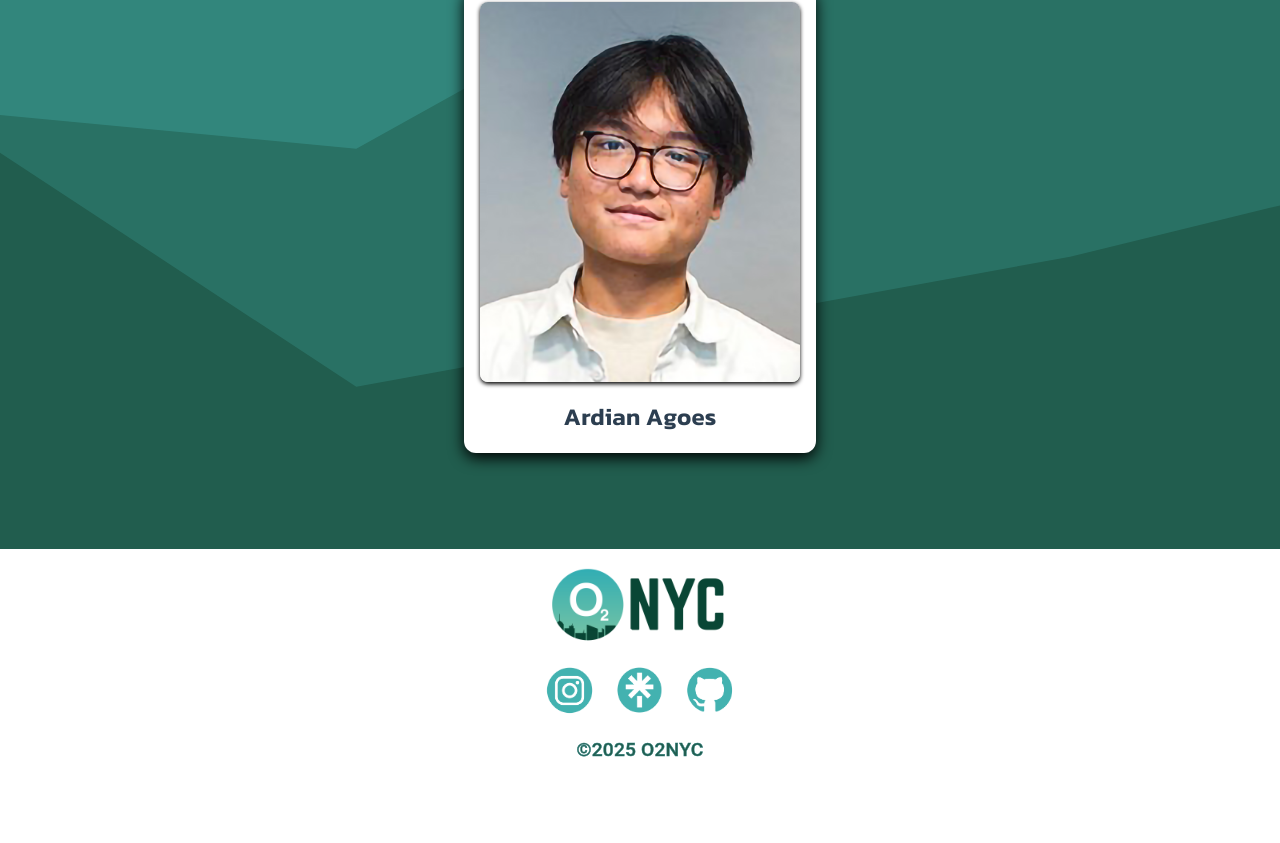
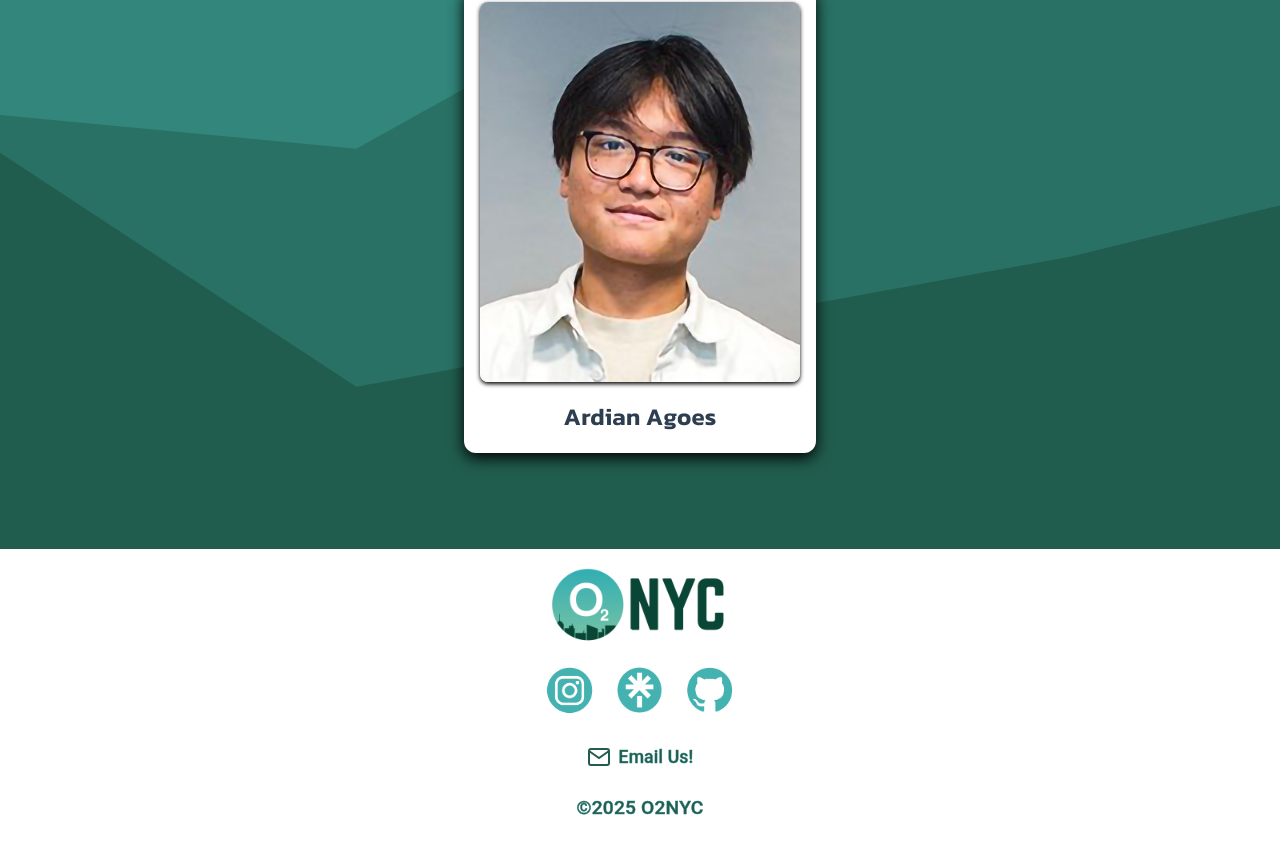
Before and after one commit to ardianagoes/o2nyc, a React (Create React App) app: page /board in a window 1280 px wide. Shown: the part 1800-2643 px from the top of the page. Before the commit the page ends 2584 px from the top, so only its background shows below. Built offline with nearby package versions, Linux system fonts and the light colour scheme.

Commit message:
updated email feature

```diff
--- a/src/comp/Footer.css
+++ b/src/comp/Footer.css
@@ -70,6 +70,88 @@
 	transform: scale(1.1);
 }
 
+.email-section {
+	display: flex;
+	flex-direction: column;
+	align-items: center;
+	margin: 1rem 0;
+	position: relative;
+}
+
+.email-container {
+	display: flex;
+	align-items: center;
+	gap: 8px;
+	cursor: pointer;
+	padding: 8px 16px;
+	border-radius: 8px;
+	transition: background-color 0.2s ease-in-out, transform 0.2s ease-in-out;
+}
+
+.email-container:hover {
+	background-color: rgba(33, 93, 78, 0.1);
+	transform: scale(1.05);
+}
+
+.email-icon {
+	height: 24px;
+	width: 24px;
+	transition: transform 0.2s ease-in-out;
+}
+
+.email-container:hover .email-icon {
+	transform: scale(1.1);
+}
+
+.email-text {
+	color: #215d4e !important;
+	-webkit-text-stroke: 0.5px #2a7c7a;
+	font-weight: 500 !important;
+	font-size: 1.1rem !important;
+	margin: 0 !important;
+}
+
+.copied-message {
+	position: absolute;
+	top: -50px;
+	left: 50%;
+	transform: translateX(-50%);
+	background-color: #215d4e;
+	color: white;
+	padding: 8px 16px;
+	border-radius: 6px;
+	box-shadow: 0 2px 8px rgba(0, 0, 0, 0.2);
+	animation: fadeInOut 0.5s ease-in-out;
+	z-index: 1000;
+	pointer-events: none;
+}
+
+.copied-message .MuiTypography-body2 {
+	color: white !important;
+	font-weight: 500 !important;
+	margin: 0 !important;
+	-webkit-text-stroke: none !important;
+}
+
+@keyframes fadeInOut {
+	0% {
+		opacity: 0;
+		transform: translateX(-50%) translateY(10px);
+	}
+	30% {
+		opacity: 1;
+		transform: translateX(-50%) translateY(0);
+	}
+	70% {
+		opacity: 1;
+		transform: translateX(-50%) translateY(0);
+	}
+	100% {
+		opacity: 0;
+		transform: translateX(-50%) translateY(-10px);
+	}
+}
+
 .contact-box .MuiTypography-body1 {
 	color: #215d4e;
 	-webkit-text-stroke: 0.5px #2a7c7a;
@@ -108,4 +190,17 @@
 		font-size: 1.1rem !important;
 		font-weight: 600;
 	}
+
+	.email-section {
+		margin-right: 1rem;
+	}
+
+	.email-text {
+		font-size: 1rem !important;
+	}
+
+	.copied-message {
+		top: -45px;
+		padding: 6px 12px;
+	}
 }
--- a/src/comp/Footer.jsx
+++ b/src/comp/Footer.jsx
@@ -4,6 +4,7 @@ import "./Footer.css";
 
 const Footer = () => {
   const [isVisible, setIsVisible] = useState(false);
+  const [showCopiedMessage, setShowCopiedMessage] = useState(false);
   const iconsRef = useRef(null);
 
   useEffect(() => {
@@ -34,6 +35,18 @@ const Footer = () => {
     };
   }, []);
 
+  const copyEmailToClipboard = async () => {
+    try {
+      await navigator.clipboard.writeText('o2nyc.contact@gmail.com');
+      setShowCopiedMessage(true);
+      setTimeout(() => {
+        setShowCopiedMessage(false);
+      }, 500);
+    } catch (err) {
+      console.error('Failed to copy email: ', err);
+    }
+  };
+
   return (
     <Box className="contact-box">
       <Box className="footer-logo-container">
@@ -56,6 +69,24 @@ const Footer = () => {
           </Link>
         </Box>
       </Box>
+
+      <Box className="email-section">
+        <Box className="email-container" onClick={copyEmailToClipboard}>
+          <svg width="24" height="24" viewBox="0 0 24 24" fill="none" xmlns="http://www.w3.org/2000/svg" className="email-icon">
+            <path d="M4 4H20C21.1 4 22 4.9 22 6V18C22 19.1 21.1 20 20 20H4C2.9 20 2 19.1 2 18V6C2 4.9 2.9 4 4 4Z" stroke="#215d4e" strokeWidth="2" fill="none"/>
+            <polyline points="22,6 12,13 2,6" stroke="#215d4e" strokeWidth="2" fill="none"/>
+          </svg>
+          <Typography className="email-text" variant="body1">
+            Email Us!
+          </Typography>
+        </Box>
+        {showCopiedMessage && (
+          <Box className="copied-message">
+            <Typography variant="body2">Email Copied!</Typography>
+          </Box>
+        )}
+      </Box>
+
       <Typography className="copyright" variant="body1" align="center">
         ©{new Date().getFullYear()} O2NYC
       </Typography>
```
